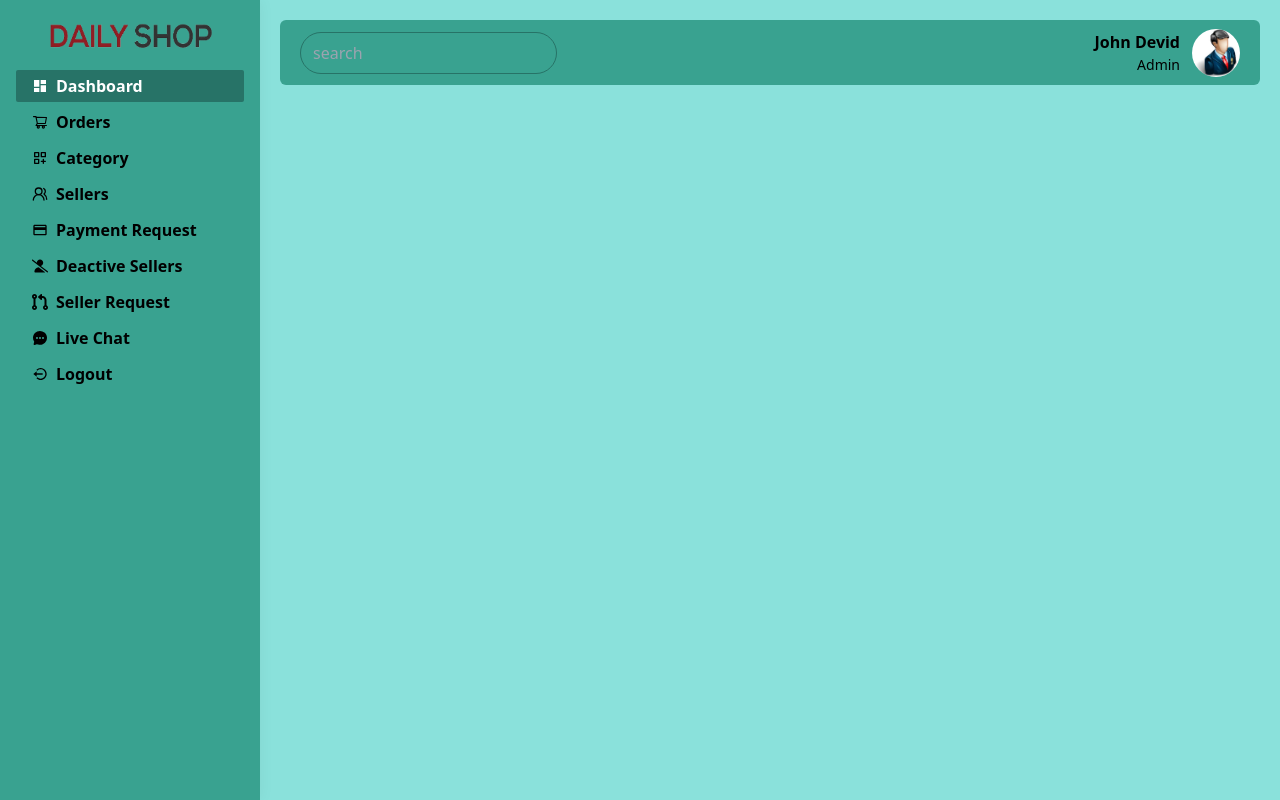
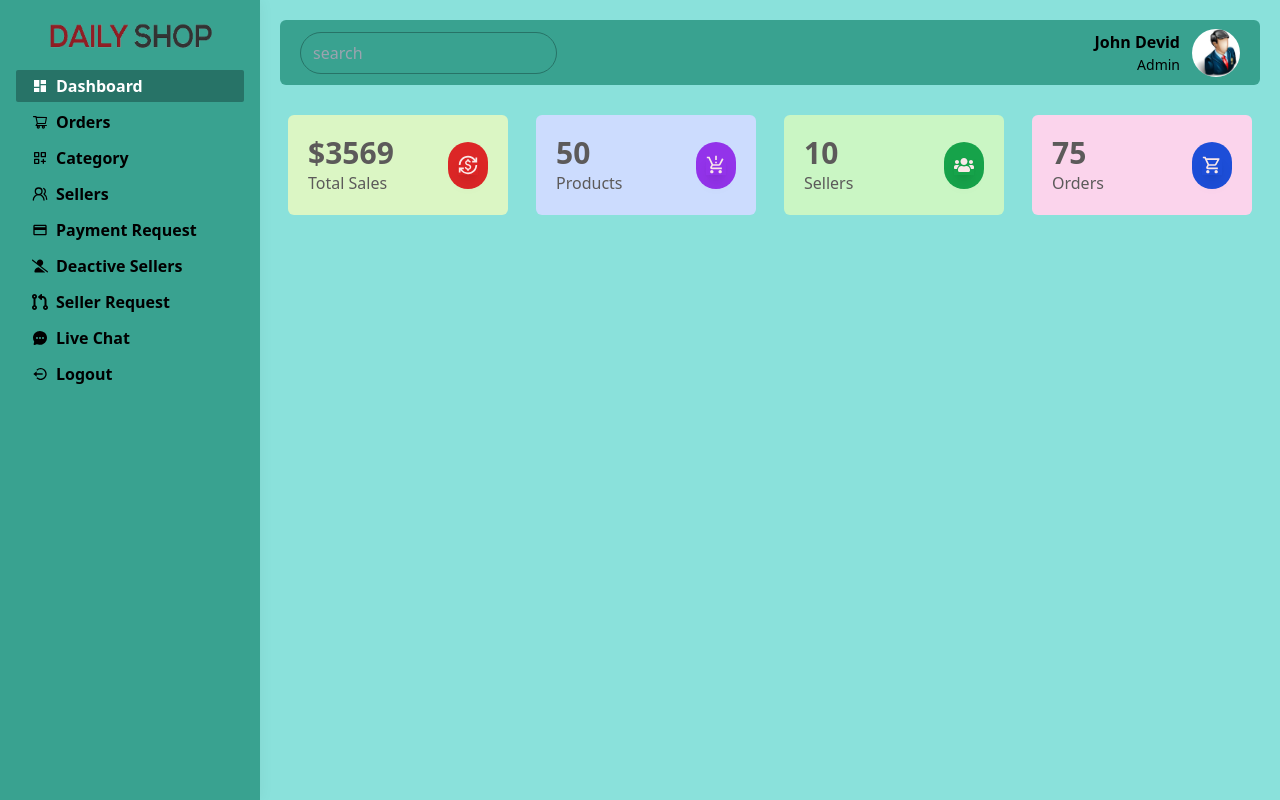
Before and after one commit to Atik2788/e-commerce-project-dashboard, a React (Create React App) app: page /admin/dashboard in a window 1280 px wide. Built offline with nearby package versions, Linux system fonts and the light colour scheme.

Commit message:
completed admin dashboard header

```diff
--- a/src/views/admin/AdminDashboard.jsx
+++ b/src/views/admin/AdminDashboard.jsx
@@ -1,10 +1,60 @@
 import React from 'react';
+import { MdCurrencyExchange, MdOutlineProductionQuantityLimits, MdOutlineShoppingCart   } from "react-icons/md";
+import { FaUsers } from "react-icons/fa";
+
 
 const AdminDashboard = () => {
     return (
         <div className='px-2 md:px-7 py-5'>
           <div className="w-full h-full grid grid-cols-1 sm:grid-cols-2 md:grid-cols-2 lg:grid-cols-4 gap-7">
-            <div className="flex justify-between items-center p-5 "></div>
+
+            <div className="flex justify-between items-center p-5 bg-[#dbf6c4] rounded-md gap-3">
+              <div className="flex flex-col justify-start items-start text-[#5c5a5a]">
+                <h2 className='text-3xl font-bold '>$3569</h2>
+                <span className='text-md font-medium'>Total Sales</span>
+              </div>
+
+              <div className='w-[40px] h-[47px] rounded-full bg-red-600 flex justify-center items-center text-xl'>
+              <MdCurrencyExchange className='text-[#fae8e8] shadow-lg'/>
+              </div>
+            </div>
+
+
+            <div className="flex justify-between items-center p-5 bg-[#ccdcfe] rounded-md gap-3">
+              <div className="flex flex-col justify-start items-start text-[#5c5a5a]">
+                <h2 className='text-3xl font-bold '>50</h2>
+                <span className='text-md font-medium'>Products</span>
+              </div>
+
+              <div className='w-[40px] h-[47px] rounded-full bg-purple-600 flex justify-center items-center text-xl'>
+              <MdOutlineProductionQuantityLimits  className='text-[#fae8e8] shadow-lg'/>
+              </div>
+            </div>
+
+
+            <div className="flex justify-between items-center p-5 bg-[#caf6c4] rounded-md gap-3">
+              <div className="flex flex-col justify-start items-start text-[#5c5a5a]">
+                <h2 className='text-3xl font-bold '>10</h2>
+                <span className='text-md font-medium'>Sellers</span>
+              </div>
+
+              <div className='w-[40px] h-[47px] rounded-full bg-green-600 flex justify-center items-center text-xl'>
+              <FaUsers  className='text-[#fae8e8] shadow-lg'/>
+              </div>
+            </div>
+
+
+            <div className="flex justify-between items-center p-5 bg-[#fbd4ec] rounded-md gap-3">
+              <div className="flex flex-col justify-start items-start text-[#5c5a5a]">
+                <h2 className='text-3xl font-bold '>75</h2>
+                <span className='text-md font-medium'>Orders</span>
+              </div>
+
+              <div className='w-[40px] h-[47px] rounded-full bg-blue-700 flex justify-center items-center text-xl'>
+              <MdOutlineShoppingCart  className='text-[#fae8e8] shadow-lg'/>
+              </div>
+            </div>
+
           </div>
         </div>
     );
```
